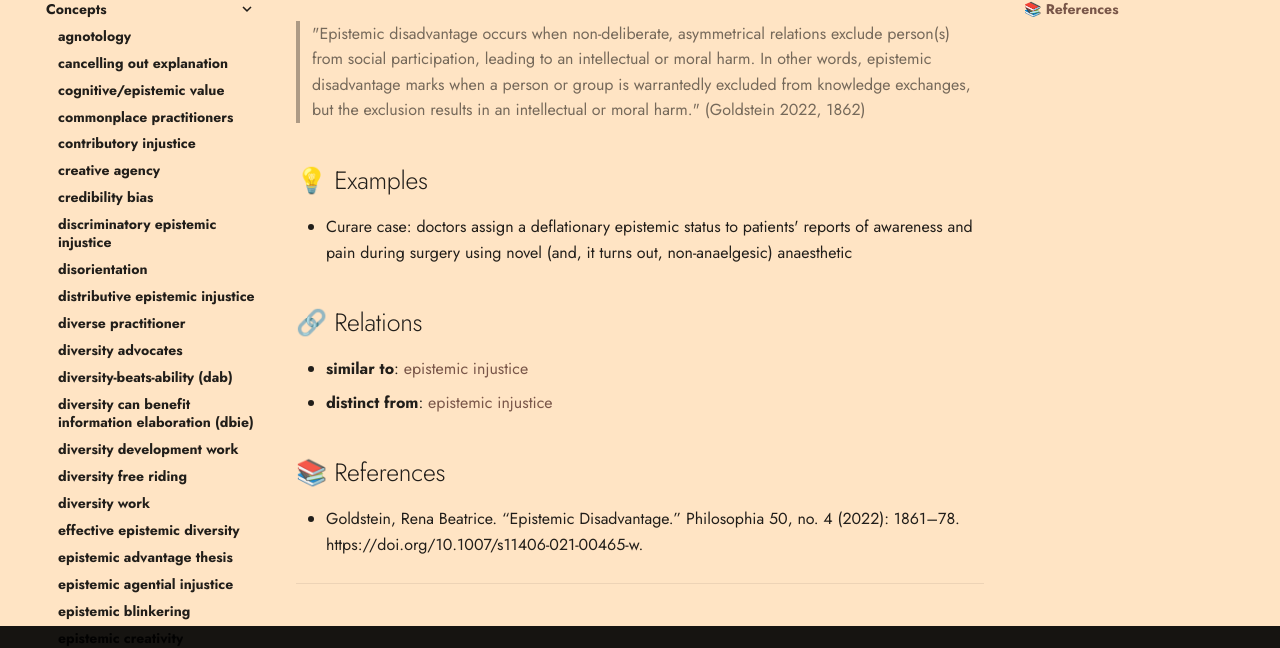
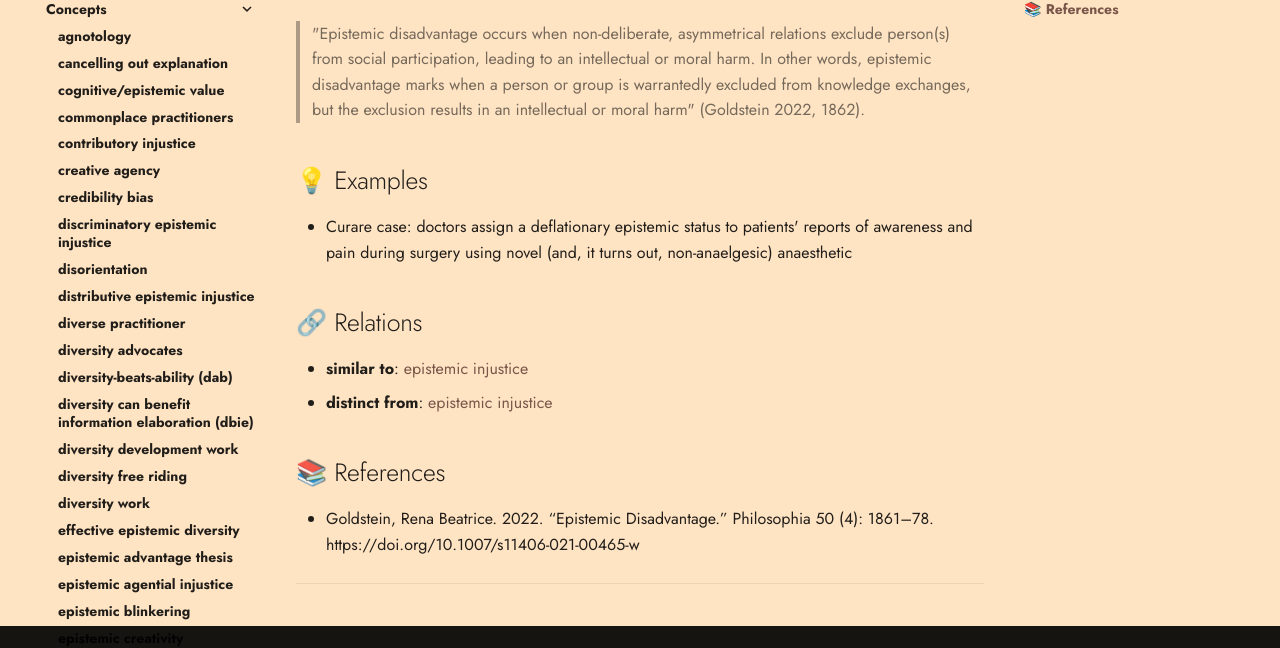
Before and after one commit to conceptcartography/conceptcartography, an MkDocs documentation site: the page built from docs/concepts/epistemic-disadvantage.md, in a window 1280 px wide. Shown: the part 210-858 px from the top of the page. Built offline with MkDocs 1.6.1 and Material for MkDocs 9.7.7, drawn with Linux system fonts in a browser that asks for light colours; comment, search, counter and statistics services are not loaded; the version menu is left out.

```diff
--- a/docs/concepts/epistemic-disadvantage.md
+++ b/docs/concepts/epistemic-disadvantage.md
@@ -2,7 +2,7 @@
 
 ## 📖 Definitions
 
-> "Epistemic disadvantage occurs when non-deliberate, asymmetrical relations exclude person(s) from social participation, leading  to an intellectual or moral harm. In other words, epistemic disadvantage marks when a person or group is warrantedly excluded from knowledge exchanges, but the exclusion results in an intellectual or moral harm." (Goldstein 2022, 1862)
+> "Epistemic disadvantage occurs when non-deliberate, asymmetrical relations exclude person(s) from social participation, leading  to an intellectual or moral harm. In other words, epistemic disadvantage marks when a person or group is warrantedly excluded from knowledge exchanges, but the exclusion results in an intellectual or moral harm" (Goldstein 2022, 1862).
 
 ## 💡 Examples
 
@@ -15,7 +15,7 @@
 
 ## 📚 References
 
-- Goldstein, Rena Beatrice. “Epistemic Disadvantage.” Philosophia 50, no. 4 (2022): 1861–78. https://doi.org/10.1007/s11406-021-00465-w.
+- Goldstein, Rena Beatrice. 2022. “Epistemic Disadvantage.” Philosophia 50 (4): 1861–78. https://doi.org/10.1007/s11406-021-00465-w
 
 ---
 
```
